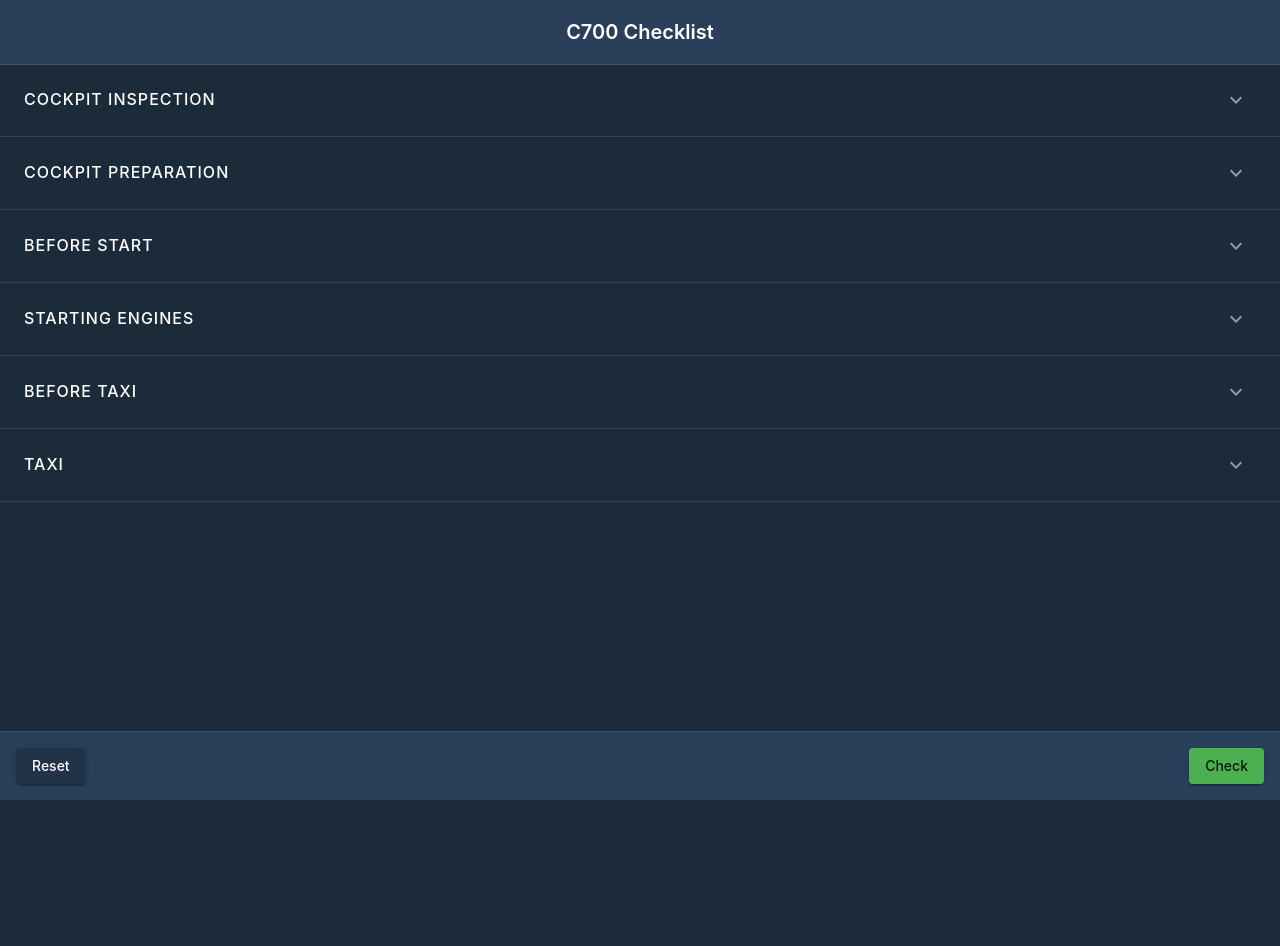
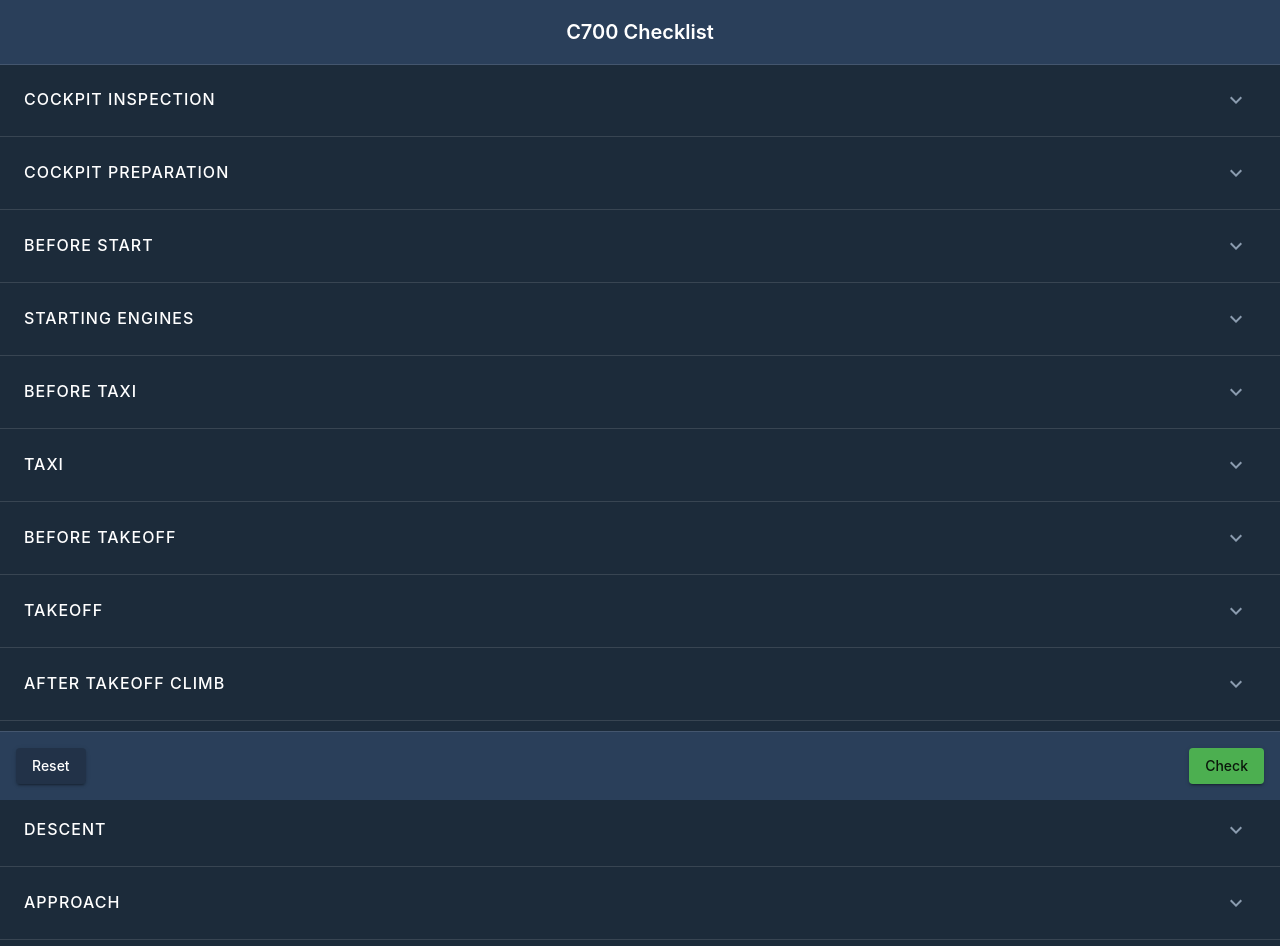
Before and after one commit to oswaldoneto/e110-checklist, a React (Vite) app: page / in a window 1280 px wide. Shown: the top 946 px of the page. Before the commit the page ends 800 px from the top, so only its background shows below. Built offline with nearby package versions, Linux system fonts and the light colour scheme.

Commit message:
Ajuste dos itens do checklist

```diff
--- a/src/data/checklist.js
+++ b/src/data/checklist.js
@@ -72,6 +72,82 @@ const checklist = {
         NOSEWHEEL_STEERING: { id: "taxi_nosewheel_steering", title: "NOSEWHEEL STEERING", value: "CHECK" },
         THRUST_REVERSERS: { id: "taxi_thrust_reversers", title: "THRUST REVERSERS", value: "CHECK, AS REQUIRED" }
       }
+    },
+    "BEFORE_TAKEOFF": {
+      id: "phase_before_takeoff",
+      items: {
+        FLAPS: { id: "before_takeoff_flaps", title: "FLAPS", value: "SET FOR TAKEOFF" },
+        SPEEDBRAKES: { id: "before_takeoff_speedbrakes", title: "SPEEDBRAKES", value: "RETRACTED" },
+        TRIMS: { id: "before_takeoff_trims", title: "TRIMS", value: "SET FOR TAKEOFF" },
+        ICE_PROTECTION_SYSTEMS: { id: "before_takeoff_ice_protection_systems", title: "ICE PROTECTION SYSTEMS", value: "CHECK, AS RQRD" },
+        V_SPEEDS: { id: "before_takeoff_v_speeds", title: "V SPEEDS", value: "DISPLAYED" },
+        SPD_KNOB: { id: "before_takeoff_spd_knob", title: "SPD KNOB", value: "FMS" },
+        CREW_BRIEFING: { id: "before_takeoff_crew_briefing", title: "CREW BRIEFING", value: "COMPLETE" },
+        RADAR: { id: "before_takeoff_radar", title: "RADAR", value: "AS REQUIRED" },
+        PITOT_STATIC_BUTTON: { id: "before_takeoff_pitot_static_button", title: "PITOT / STATIC BUTTON", value: "ON 15 SEC THEN NORM" },
+        FLIGHT_CONTROLS: { id: "before_takeoff_flight_controls", title: "FLIGHT CONTROLS", value: "FREE" },
+        ICE_PROTECTION_SYSTEMS_2: { id: "before_takeoff_ice_protection_systems_2", title: "ICE PROTECTION SYSTEMS", value: "AS REQUIRED" },
+        EXTERIOR_LIGHTS: { id: "before_takeoff_exterior_lights", title: "EXTERIOR LIGHTS", value: "AS REQUIRED" },
+        EIS_CAS: { id: "before_takeoff_eis_cas", title: "EIS / CAS", value: "CHECK" }
+      }
+    },
+    "TAKEOFF": {
+      id: "phase_takeoff",
+      items: {
+        TIMER: { id: "takeoff_timer", title: "TIMER", value: "SET" },
+        STATIC_TAKEOFF_THROTTLES: { id: "takeoff_static_throttles", title: "THROTTLES (STATIC)", value: "TO AUTOTHROTTLE (IF USED)" },
+        STATIC_TAKEOFF_EIS_CAS: { id: "takeoff_static_eis_cas", title: "EIS / CAS (STATIC)", value: "CHECK" },
+        STATIC_TAKEOFF_BRAKES: { id: "takeoff_static_brakes", title: "BRAKES (STATIC)", value: "RELEASE" },
+        STATIC_TAKEOFF_ELEVATOR: { id: "takeoff_static_elevator", title: "ELEVATOR CONTROL (STATIC)", value: "ROTATE AT VR" },
+        ROLLING_TAKEOFF_BRAKES: { id: "takeoff_rolling_brakes", title: "BRAKES (ROLLING)", value: "RELEASE" },
+        ROLLING_TAKEOFF_THROTTLES: { id: "takeoff_rolling_throttles", title: "THROTTLES (ROLLING)", value: "TO" },
+        ROLLING_TAKEOFF_AUTOTHROTTLE: { id: "takeoff_rolling_autothrottle", title: "AUTOTHROTTLE (ROLLING)", value: "CHECK GREEN HOLD" },
+        ROLLING_TAKEOFF_EIS_CAS: { id: "takeoff_rolling_eis_cas", title: "EIS / CAS (ROLLING)", value: "CHECK" },
+        ROLLING_TAKEOFF_ELEVATOR: { id: "takeoff_rolling_elevator", title: "ELEVATOR CONTROL (ROLLING)", value: "ROTATE AT VR" }
+      }
+    },
+    "AFTER_TAKEOFF_CLIMB": {
+      id: "phase_after_takeoff_climb",
+      items: {
+        LANDING_GEAR: { id: "after_takeoff_climb_landing_gear", title: "LANDING GEAR", value: "UP" },
+        FLAPS: { id: "after_takeoff_climb_flaps", title: "FLAPS", value: "UP" },
+        THROTTLES: { id: "after_takeoff_climb_throttles", title: "THROTTLES", value: "CLB" },
+        ICE_PROTECTION_BUTTONS: { id: "after_takeoff_climb_ice_protection_buttons", title: "ICE PROTECTION BUTTONS", value: "AS REQUIRED" },
+        PRESSURIZATION: { id: "after_takeoff_climb_pressurization", title: "PRESSURIZATION", value: "CHECK" },
+        ALTIMETERS: { id: "after_takeoff_climb_altimeters", title: "ALTIMETERS", value: "SET" },
+        EXTERIOR_LIGHTS: { id: "after_takeoff_climb_exterior_lights", title: "EXTERIOR LIGHTS", value: "AS REQUIRED" },
+        APU_KNOB: { id: "after_takeoff_climb_apu_knob", title: "APU KNOB", value: "OFF" }
+      }
+    },
+    "CRUISE": {
+      id: "phase_cruise",
+      items: {
+        THROTTLES: { id: "cruise_throttles", title: "THROTTLES", value: "CRU OR AS DESIRED" },
+        AUTOPILOT: { id: "cruise_autopilot", title: "AUTOPILOT", value: "AS REQUIRED" },
+        DESCENT_PREPARATION: { id: "cruise_descent_preparation", title: "DESCENT PREPARATION", value: "SET LANDING DATA" }
+      }
+    },
+    "DESCENT": {
+      id: "phase_descent",
+      items: {
+        PRESSURIZATION_LDG_ELEV: { id: "descent_pressurization_ldg_elev", title: "PRESSURIZATION LDG ELEV", value: "VERIFY" },
+        APU_KNOB: { id: "descent_apu_knob", title: "APU KNOB", value: "OFF" },
+        ALTIMETERS: { id: "descent_altimeters", title: "ALTIMETERS", value: "SET" },
+        EXTERIOR_LIGHTS: { id: "descent_exterior_lights", title: "EXTERIOR LIGHTS", value: "AS REQUIRED" }
+      }
+    },
+    "APPROACH": {
+      id: "phase_approach",
+      items: {
+        LANDING_DATA: { id: "approach_landing_data", title: "LANDING DATA", value: "CONFIRM" },
+        V_SPEEDS: { id: "approach_v_speeds", title: "V SPEEDS", value: "SET" },
+        ICE_PROTECTION_BUTTONS: { id: "approach_ice_protection_buttons", title: "ICE PROTECTION BUTTONS", value: "AS REQUIRED" },
+        FMS_NAV_AIDS: { id: "approach_fms_nav_aids", title: "FMS / NAVIGATION AIDS", value: "SET, AS REQUIRED" },
+        MINIMUMS: { id: "approach_minimums", title: "MINIMUMS", value: "SET" },
+        ALTIMETERS: { id: "approach_altimeters", title: "ALTIMETERS", value: "VERIFY SETTING" },
+        CREW_BRIEFING: { id: "approach_crew_briefing", title: "CREW BRIEFING", value: "COMPLETE" },
+        FLAPS: { id: "approach_flaps", title: "FLAPS", value: "1 OR 2, AS DESIRED" }
+      }
     }
   }
 };
```
